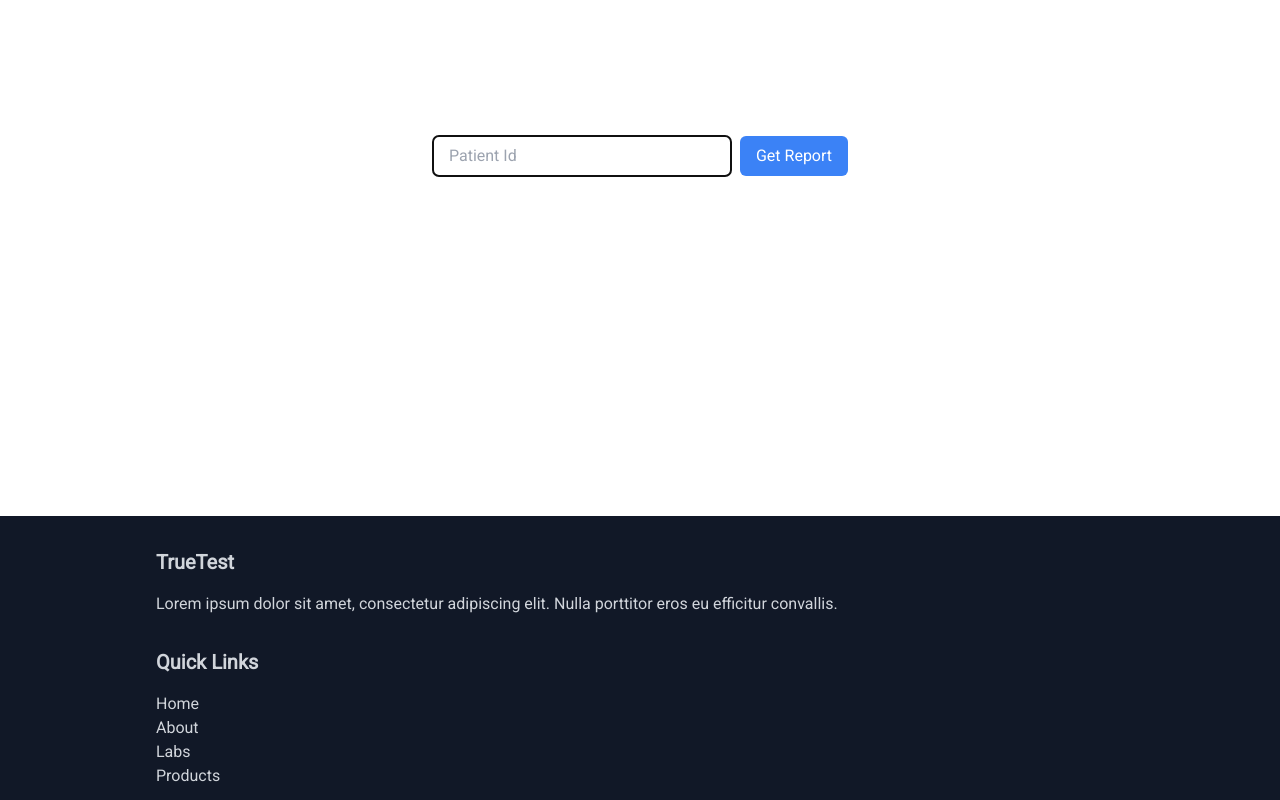
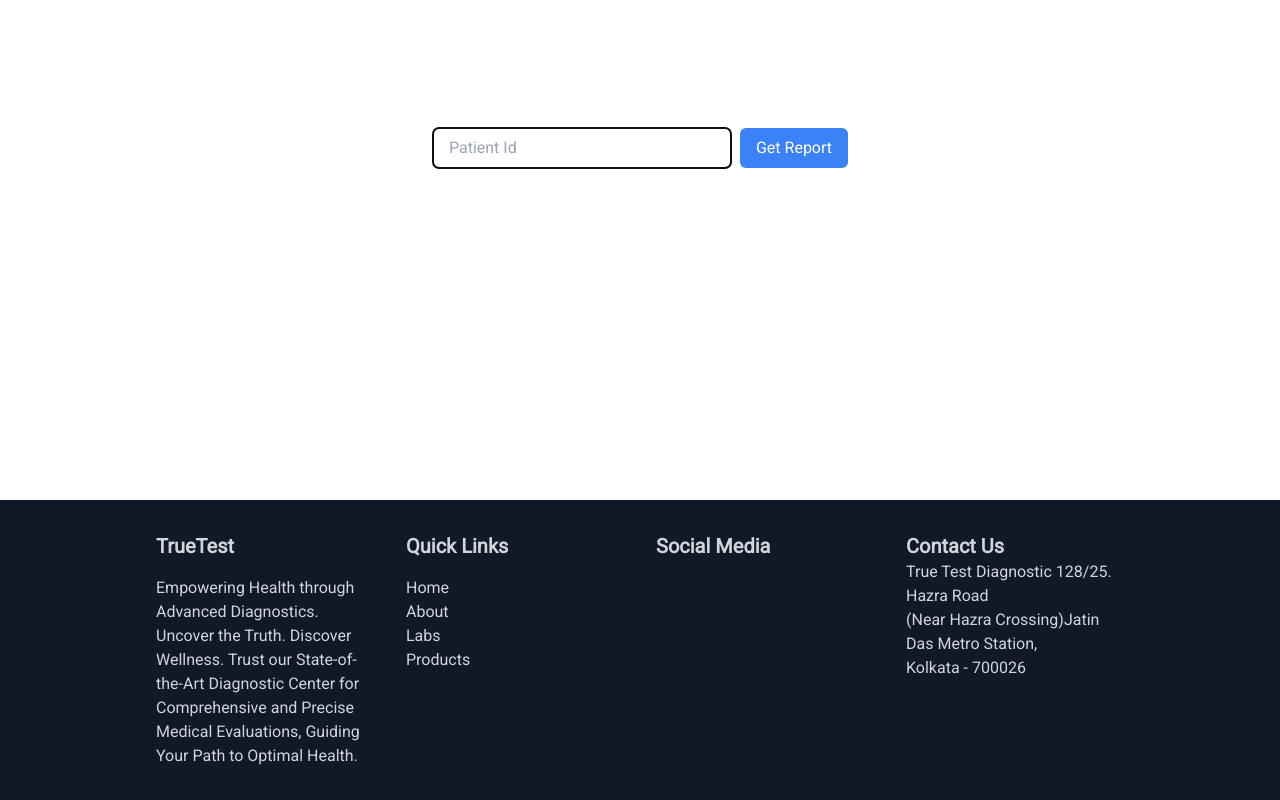
Before and after one commit to arup-basak/true-test, a Next.js app: page /report in a window 1280 px wide. Shown: the part 260-1060 px from the top of the page. Built offline with nearby package versions, Linux system fonts and the light colour scheme.

Commit message:
optimize css

```diff
--- a/src/components/Footer.tsx
+++ b/src/components/Footer.tsx
@@ -1,18 +1,19 @@
 import Link from 'next/link';
+import SocialMediaIcons from './SocialMediaIcons';
+import facebook_icon from 'public/facebook.svg'
 
 const Footer = () => {
   return (
     <footer className="bg-gray-900 text-gray-300">
-      <div className="container mx-auto py-8 px-4">
-        <div className="grid grid-cols-1 md:grid-cols-4 gap-8">
-          <div className="col-span-2 md:col-span-1">
+      <div className="tablet:container mx-auto py-8 px-4">
+        <div className="grid grid-cols-1 tablet:grid-cols-4 gap-8">
+          <div className="col-span-2 tablet:col-span-1">
             <h3 className="text-xl font-bold">TrueTest</h3>
             <p className="mt-4">
-              Lorem ipsum dolor sit amet, consectetur adipiscing elit. Nulla
-              porttitor eros eu efficitur convallis.
+              Empowering Health through Advanced Diagnostics. Uncover the Truth. Discover Wellness. Trust our State-of-the-Art Diagnostic Center for Comprehensive and Precise Medical Evaluations, Guiding Your Path to Optimal Health.
             </p>
           </div>
-          <div className="col-span-2 md:col-span-1">
+          <div className="col-span-2 tablet:col-span-1">
             <h3 className="text-xl font-bold">Quick Links</h3>
             <ul className="mt-4">
               <li>
@@ -37,32 +38,13 @@ const Footer = () => {
               </li>
             </ul>
           </div>
-          <div className="col-span-2 md:col-span-1">
+          <div className="col-span-2 tablet:col-span-1">
             <h3 className="text-xl font-bold">Social Media</h3>
             <ul className="mt-4 flex space-x-4">
-              <li>
-                <span className="text-gray-300 hover:text-white">
-                  <i className="fab fa-facebook"></i>
-                </span>
-              </li>
-              <li>
-                <span className="text-gray-300 hover:text-white">
-                  <i className="fab fa-twitter"></i>
-                </span>
-              </li>
-              <li>
-                <span className="text-gray-300 hover:text-white">
-                  <i className="fab fa-instagram"></i>
-                </span>
-              </li>
-              <li>
-                <span className="text-gray-300 hover:text-white">
-                  <i className="fab fa-linkedin"></i>
-                </span>
-              </li>
+              {/* <SocialMediaIcons src={facebook_icon} /> */}
             </ul>
           </div>
-          <div className="col-span-2 md:col-span-1">
+          <div className="col-span-2 tablet:col-span-1">
             <h3 className="text-xl font-bold">Contact Us</h3>
             <div>True Test Diagnostic 128/25. Hazra Road</div>
             <div>(Near Hazra Crossing)Jatin Das Metro Station,</div>
--- a/src/components/LinkNavButton.tsx
+++ b/src/components/LinkNavButton.tsx
@@ -1,7 +1,6 @@
 import React, { useState, useEffect } from 'react';
 import Link from 'next/link';
 import { useRouter } from 'next/router';
-import { motion } from 'framer-motion'
 
 interface Props {
     href?: string;
@@ -18,18 +17,15 @@ const LinkNavButton = ({ innerText, href = `/${innerText.toLowerCase()}`, }: Pro
 
     return (
         <Link href={href}>
-            <motion.div
-                whileHover={{
-
-                }}
+            <div
                 className={
                     `mobile:p-2 mobile:border-b
                     tablet:border-none tablet:p-1
                     px-4 text-center transition font-medium border-slate-400 border-opacity-40
-                    ${active ? "bg-slate-300 text-black" : "hover:text-slate-300"}`
+                    ${active ? "tablet:bg-slate-300 tablet::text-black" : "tablet:hover:text-slate-300"}`
                 }>
                 {innerText}
-            </motion.div>
+            </div>
         </Link>
     );
 };
--- a/src/components/NavBar.tsx
+++ b/src/components/NavBar.tsx
@@ -27,12 +27,12 @@ const NavBar = () => {
         <Link href="/">
           <motion.div
             whileHover={{
-              scale: 1.3
+              scale: 1.2
             }}
             whileTap={{
               scale: 0.9
             }}
-            className='text-2xl'>
+            className='text-2xl mobile:mx-2 tablet:mx-0'>
             TrueTest
           </motion.div>
         </Link>
--- /dev/null
+++ b/src/components/SocialMediaIcons.tsx
@@ -0,0 +1,35 @@
+import React from 'react';
+import Image from 'next/image';
+import Link from 'next/link';
+import { StaticImageData } from 'next/image';
+
+interface Props {
+    src: StaticImageData;
+    alt?: string;
+    size?: number;
+    href?: string;
+}
+
+const SocialMediaIcons: React.FC<Props> = ({
+    src,
+    alt = 'Image',
+    size = 24,
+    href,
+}) => {
+    const renderLink = (children: React.ReactNode) =>
+        href ? <Link href={href}>{children}</Link> : children;
+
+    return (
+        <div className=''>
+            {renderLink(
+                <Image
+                    src={src}
+                    alt={alt}
+                    height={size}
+                    width={size} />
+            )}
+        </div>
+    );
+};
+
+export default SocialMediaIcons;
--- a/src/pages/report.tsx
+++ b/src/pages/report.tsx
@@ -19,13 +19,13 @@ const App = () => {
         <title>Download Report</title>
       </Head>
       <motion.div
-        className="flex tablet:items-center justify-center min-h-[90vh]"
+        className="flex tablet:items-center justify-center min-h-[88vh]"
         initial={{ opacity: 0, scale: 0.8 }}
         animate={{ opacity: 1, scale: 1 }}
       >
-        <div className="flex items-center">
+        <div className="flex m-5 tablet:items-center h-fit">
           <Input
-            className='min-w-[300px]'
+            className='tablet:min-w-[300px] mobile:text-sm tablet:text-base'
             placeholder='Patient Id'
             onChange={(e) => { setInputValue(e.target.value) }}
             onEnterClick={handleSubmit}
@@ -36,7 +36,7 @@ const App = () => {
             onClick={handleSubmit}
             innerText="Get Report"
             animation={true}
-            className='m-1 px-4'
+            className='m-1 px-4 whitespace-nowrap mobile:text-sm tablet:text-base'
           />
         </div>
       </motion.div>
```
Also changed, not shown: public/facebook.svg (added).
